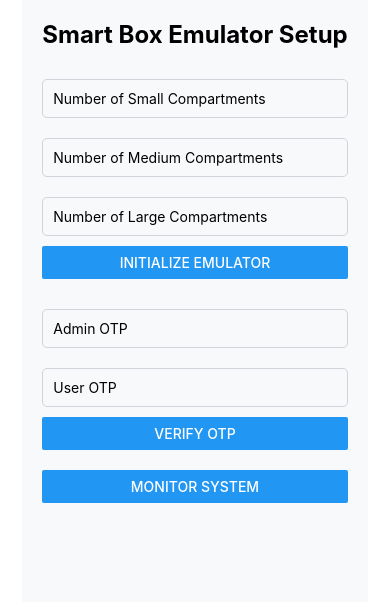
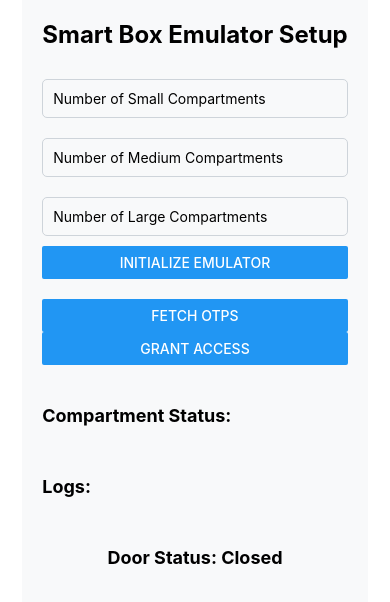
Before and after one commit to mtaha2509/Smart-Box-Information-System-React-Native-, a React Native app: screen / in a window 390 px wide. Shown: the top 602 px of the page. Built offline with nearby package versions, Linux system fonts and the light colour scheme.

Commit message:
committed

```diff
--- a/components/BoxEmulator.js
+++ b/components/BoxEmulator.js
@@ -1,18 +1,34 @@
 import React, { useState } from 'react';
-import { View, Text, TextInput, Button, StyleSheet, FlatList, Alert } from 'react-native';
+import {
+  View,
+  Text,
+  TextInput,
+  Button,
+  StyleSheet,
+  FlatList,
+  Alert,
+  ScrollView,
+} from 'react-native';
 import SmartBoxEmulator from '../classes/SmartBoxEmulatorClass';
+import axios from 'axios';
 
 const BoxEmulator = () => {
   const [small, setSmall] = useState('');
   const [medium, setMedium] = useState('');
   const [large, setLarge] = useState('');
   const [status, setStatus] = useState([]);
+  const [riderOTP, setRiderOTP] = useState('');
+  const [userOTP, setUserOTP] = useState('');
+  const [doorOpen, setDoorOpen] = useState(false);
+  const [logMessages, setLogMessages] = useState([]);
   const [emulator, setEmulator] = useState(null);
-  const [adminOTP, setAdminOTP] = useState('');
-  const [userOTP, setUserOTP] = useState('');
+
+  const addLog = (message) => {
+    setLogMessages((prevLogs) => [...prevLogs, message]);
+  };
 
   // Initialize Emulator
-  const initializeEmulator = () => {
+  const initializeEmulator = async () => {
     try {
       if (!small || !medium || !large) {
         throw new Error('Please enter values for all compartment sizes.');
@@ -22,51 +38,72 @@ const BoxEmulator = () => {
       const mediumCount = parseInt(medium) || 0;
       const largeCount = parseInt(large) || 0;
 
+      if (smallCount === 0 && mediumCount === 0 && largeCount === 0) {
+        throw new Error('Compartment sizes cannot all be zero.');
+      }
+
       const newEmulator = new SmartBoxEmulator(smallCount, mediumCount, largeCount);
       setEmulator(newEmulator);
       setStatus(newEmulator.getStatus());
+
+      addLog('Emulator initialized successfully.');
       Alert.alert('Success', 'Emulator initialized successfully.');
     } catch (error) {
+      console.error('Initialization Error:', error.message);
+      addLog(`Error: ${error.message}`);
       Alert.alert('Error', error.message);
     }
   };
 
-  // Handle OTP Matching
-  const verifyOTP = () => {
-    if (!adminOTP || !userOTP) {
-      Alert.alert('Error', 'Please enter both Admin and User OTPs.');
-      return;
-    }
+  // Fetch OTPs from APIs
+  const fetchOTPs = async () => {
+    try {
+      const riderResponse = await axios.get('https://api.module3.com/otp/rider');
+      const userResponse = await axios.get('https://api.module1.com/otp/user');
 
-    if (adminOTP !== userOTP) {
-      // Log or report the issue
-      console.error('OTP Mismatch: Admin OTP does not match User OTP.');
-      Alert.alert('Error', 'OTP mismatch detected. Please try again.');
-    } else {
-      Alert.alert('Success', 'OTP verified successfully.');
+      setRiderOTP(riderResponse.data.otp);
+      setUserOTP(userResponse.data.otp);
+
+      addLog('OTPs fetched successfully.');
+      Alert.alert('Success', 'OTPs fetched successfully.');
+    } catch (error) {
+      console.error('Fetch OTPs Error:', error.message);
+      addLog(`Error: Failed to fetch OTPs - ${error.message}`);
+      Alert.alert('Error', 'Failed to fetch OTPs.');
     }
   };
 
-  // Monitor and Alert for System Events
-  const monitorSystem = () => {
-    if (!emulator) {
-      Alert.alert('Error', 'Emulator not initialized. Please initialize first.');
-      return;
+  // Compare OTPs and Grant Access
+  const grantAccess = () => {
+    try {
+      if (!riderOTP || !userOTP) {
+        throw new Error('OTPs are not available. Fetch them first.');
       }
 
-    const lockedCompartments = status.filter(compartment => compartment.locked);
-    if (lockedCompartments.length === 0) {
-      Alert.alert('Monitoring Alert', 'All compartments are unlocked. Ensure proper security.');
+      if (riderOTP !== userOTP) {
+        throw new Error('OTP mismatch detected.');
       }
 
-    const occupiedCompartments = status.filter(compartment => compartment.occupied);
-    if (occupiedCompartments.length === 0) {
-      Alert.alert('Monitoring Alert', 'No compartments are occupied. Ensure proper usage.');
+      addLog('Access granted. Door will close in 5 seconds.');
+      Alert.alert('Success', 'Access Granted. Door will close in 5 seconds.');
+
+      setDoorOpen(true);
+
+      // Start timer to close the door after 5 seconds
+      setTimeout(() => {
+        setDoorOpen(false);
+        addLog('Door closed automatically.');
+        Alert.alert('Door Closed', 'The door has been automatically closed.');
+      }, 5000);
+    } catch (error) {
+      console.error('Grant Access Error:', error.message);
+      addLog(`Error: ${error.message}`);
+      Alert.alert('Error', error.message);
     }
   };
 
   return (
-    <View style={styles.container}>
+    <ScrollView contentContainerStyle={styles.container}>
       <Text style={styles.title}>Smart Box Emulator Setup</Text>
 
       <TextInput
@@ -93,26 +130,10 @@ const BoxEmulator = () => {
       <Button title="Initialize Emulator" onPress={initializeEmulator} />
 
       <View style={styles.otpContainer}>
-        <TextInput
-          style={styles.input}
-          placeholder="Admin OTP"
-          keyboardType="numeric"
-          value={adminOTP}
-          onChangeText={setAdminOTP}
-        />
-        <TextInput
-          style={styles.input}
-          placeholder="User OTP"
-          keyboardType="numeric"
-          value={userOTP}
-          onChangeText={setUserOTP}
-        />
-        <Button title="Verify OTP" onPress={verifyOTP} />
+        <Button title="Fetch OTPs" onPress={fetchOTPs} />
+        <Button title="Grant Access" onPress={grantAccess} />
       </View>
 
-      <Button title="Monitor System" onPress={monitorSystem} />
-
-      {status.length > 0 && (
       <View style={styles.statusContainer}>
         <Text style={styles.subtitle}>Compartment Status:</Text>
         <FlatList
@@ -120,24 +141,40 @@ const BoxEmulator = () => {
           keyExtractor={(item) => item.id}
           renderItem={({ item }) => (
             <Text style={styles.statusItem}>
-                {item.id} - Size: {item.size}, Locked: {item.locked ? 'Yes' : 'No'}, Occupied: {item.occupied ? 'Yes' : 'No'}
+              {item.id} - Size: {item.size}, Locked: {item.locked ? 'Yes' : 'No'},{' '}
+              Occupied: {item.occupied ? 'Yes' : 'No'}
             </Text>
           )}
         />
       </View>
-      )}
+
+      <View style={styles.logContainer}>
+        <Text style={styles.subtitle}>Logs:</Text>
+        <FlatList
+          data={logMessages}
+          keyExtractor={(item, index) => index.toString()}
+          renderItem={({ item }) => <Text style={styles.logItem}>{item}</Text>}
+        />
       </View>
+
+      <Text style={styles.doorStatus}>
+        Door Status: {doorOpen ? 'Open' : 'Closed'}
+      </Text>
+    </ScrollView>
   );
 };
 
 const styles = StyleSheet.create({
-  container: { flex: 1, padding: 20, backgroundColor: '#f8f9fa' },
+  container: { flexGrow: 1, padding: 20, backgroundColor: '#f8f9fa' },
   title: { fontSize: 24, fontWeight: 'bold', marginBottom: 20, textAlign: 'center' },
   input: { borderWidth: 1, padding: 10, marginVertical: 10, borderRadius: 5, borderColor: '#ced4da' },
   otpContainer: { marginVertical: 20 },
-  statusContainer: { marginTop: 20 },
+  statusContainer: { marginVertical: 20 },
   subtitle: { fontSize: 18, fontWeight: 'bold', marginBottom: 10 },
   statusItem: { fontSize: 16, paddingVertical: 5 },
+  logContainer: { marginVertical: 20 },
+  logItem: { fontSize: 14, color: '#6c757d', marginBottom: 5 },
+  doorStatus: { fontSize: 18, fontWeight: 'bold', textAlign: 'center', marginTop: 20 },
 });
 
 export default BoxEmulator;
```
Lines whose indentation alone changed are shown as unchanged.
